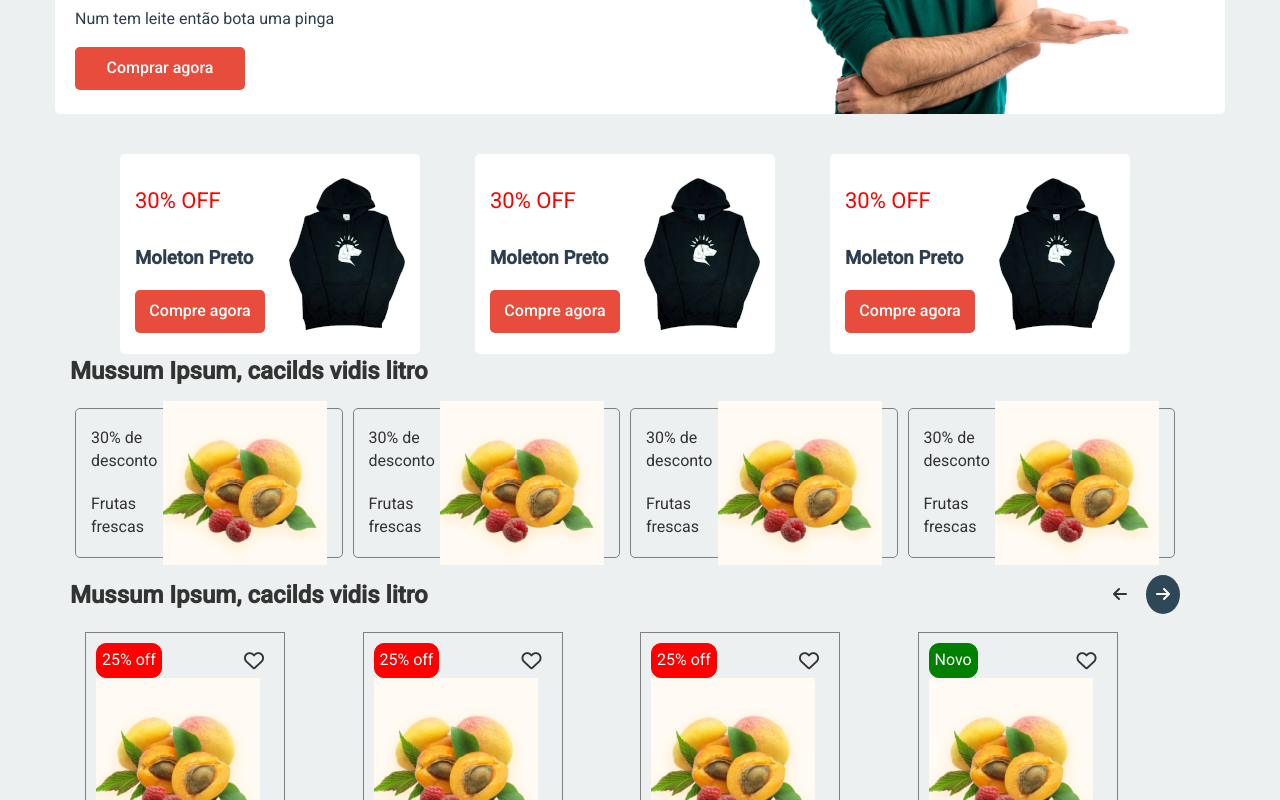
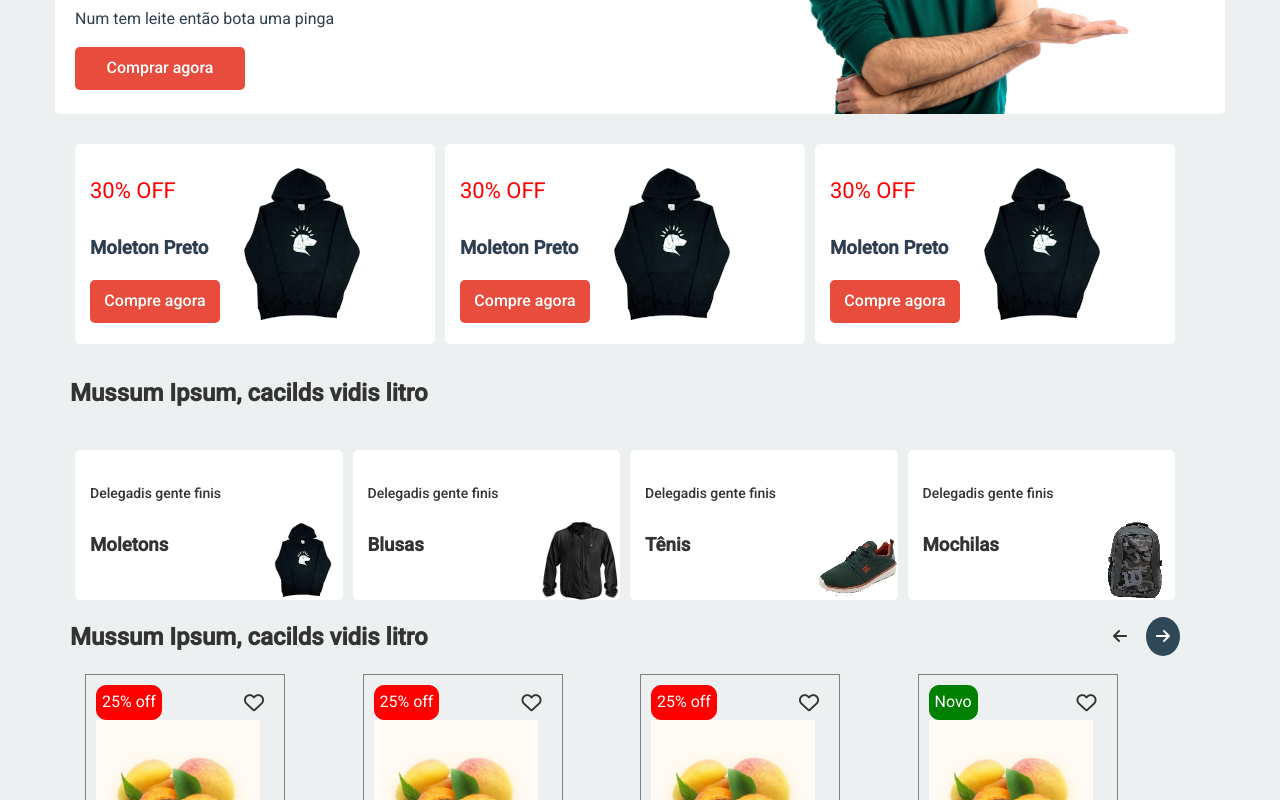
Before and after one commit to paulojrr/teste-frontend, a website: page index.html in a window 1280 px wide. Shown: the part 519-1319 px from the top of the page. Drawn offline with Linux system fonts and the light colour scheme.

Commit message:
Finalizada a seção de categorias

```diff
--- a/css/styles.css
+++ b/css/styles.css
@@ -207,8 +207,9 @@ body {
 
 /* section promotion */
 .promotion {
-  margin-top: 40px;
+  margin-top: 30px;
 }
+
 .promotion > .row {
   display: flex;
   justify-content: space-between;
@@ -219,7 +220,7 @@ body {
   display: flex;
   align-items: center;
   height: 200px;
-  width: 300px;
+  width: 100%;
   background: #fff;
   border-radius: 5px;
   margin: 0 5px 0 5px;
@@ -262,23 +263,42 @@ body {
 
 /* start section categories */
 .categories {
-  margin-top: 30px;
+  margin-top: 23%;
 }
-
 .categories > .row {
   display: flex;
   justify-content: space-between;
   align-items: center;
+  margin-top: 20px;
 }
 
 .categories__categories-item {
   display: flex;
   align-items: center;
+  width: 300px;
   height: 150px;
-  width: 300px;
-  border: 1px solid grey;
   border-radius: 5px;
   margin: 0 5px 0 5px;
+  background: #fff;
+  cursor: pointer;
+}
+
+.item-img-bg-1 {
+  background: url('../slices/product_small.webp') #fff no-repeat bottom right;
+}
+.item-img-bg-2 {
+  background: url('../slices/product_2_small.webp') #fff no-repeat bottom right;
+}
+.item-img-bg-3 {
+  background: url('../slices/product_3_small.webp') #fff no-repeat bottom right;
+}
+.item-img-bg-4 {
+  background: url('../slices/product_4_small.webp') #fff no-repeat bottom right;
+}
+
+.item__description--text {
+  font-size: 14px;
+  font-weight: 500;
 }
 
 .categories-item__description {
@@ -288,6 +308,9 @@ body {
 
 .categories-item__description span {
   margin: 10px 0 10px 0;
+}
+
+.categories-item__img {
 }
 
 .categories-item__description a {
--- a/index.html
+++ b/index.html
@@ -141,47 +141,31 @@
       <section class="categories">
         <h2>Mussum Ipsum, cacilds vidis litro</h2>
         <div class="row col-md-12">
-          <div class="categories__categories-item col-md-3">
+          <div class="categories__categories-item item-img-bg-1 col-md-3">
             <div class="categories-item__description">
-              <span>30% de desconto</span>
-              <span>Frutas frescas</span>
-            </div>
-
-            <div class="categories-item__img">
-              <img src="/slices/item-img.jpg" alt="Imagem do produto" />
+              <span class="item__description--text">Delegadis gente finis</span>
+              <h3 class="item__description--category">Moletons</h3>
             </div>
           </div>
 
-          <div class="categories__categories-item col-md-3">
+          <div class="categories__categories-item item-img-bg-2 col-md-3">
             <div class="categories-item__description">
-              <span>30% de desconto</span>
-              <span>Frutas frescas</span>
-            </div>
-
-            <div class="categories-item__img">
-              <img src="/slices/item-img.jpg" alt="Imagem do produto" />
+              <span class="item__description--text">Delegadis gente finis</span>
+              <h3 class="item__description--category">Blusas</h3>
             </div>
           </div>
 
-          <div class="categories__categories-item col-md-3">
+          <div class="categories__categories-item item-img-bg-3 col-md-3">
             <div class="categories-item__description">
-              <span>30% de desconto</span>
-              <span>Frutas frescas</span>
-            </div>
-
-            <div class="categories-item__img">
-              <img src="/slices/item-img.jpg" alt="Imagem do produto" />
+              <span class="item__description--text">Delegadis gente finis</span>
+              <h3 class="item__description--category">Tênis</h3>
             </div>
           </div>
 
-          <div class="categories__categories-item col-md-3">
+          <div class="categories__categories-item item-img-bg-4 col-md-3">
             <div class="categories-item__description">
-              <span>30% de desconto</span>
-              <span>Frutas frescas</span>
-            </div>
-
-            <div class="categories-item__img">
-              <img src="/slices/item-img.jpg" alt="Imagem do produto" />
+              <span class="item__description--text">Delegadis gente finis</span>
+              <h3 class="item__description--category">Mochilas</h3>
             </div>
           </div>
         </div>
```
Also changed, not shown: slices/product_2_small.webp (added), slices/product_3_small.webp (added), slices/product_4_small.webp (added), slices/product_small.webp (added).
